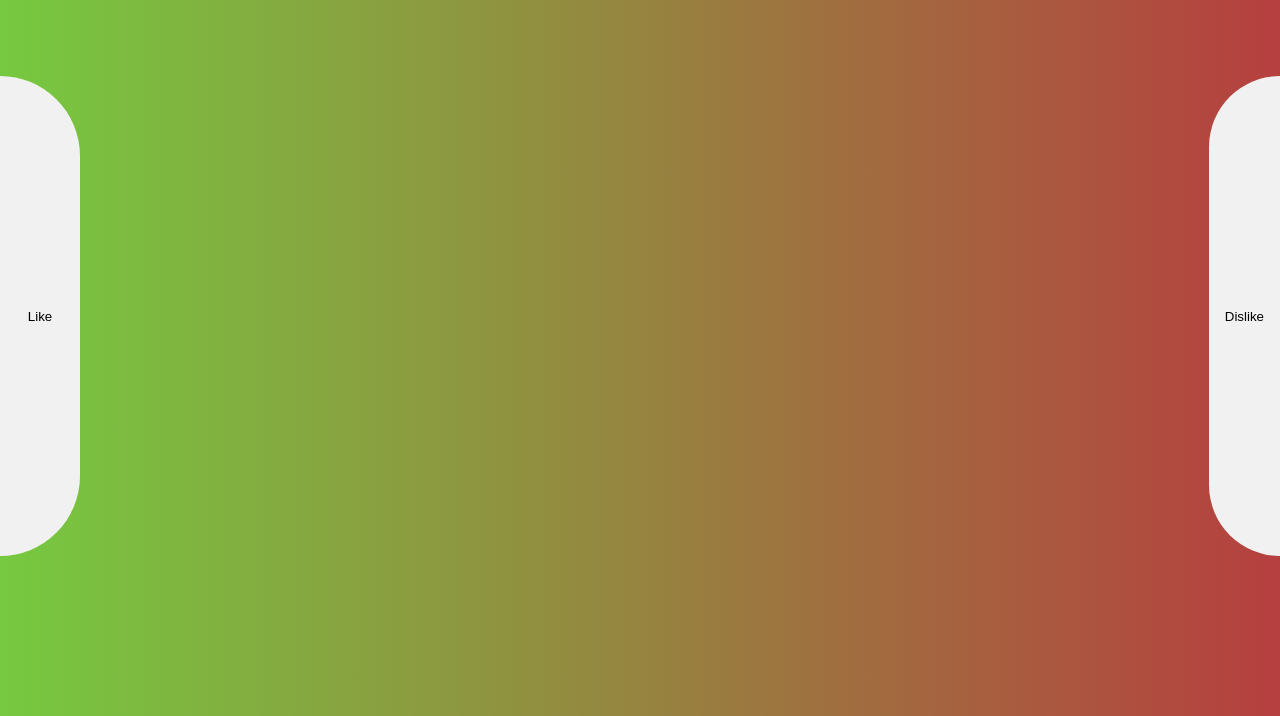
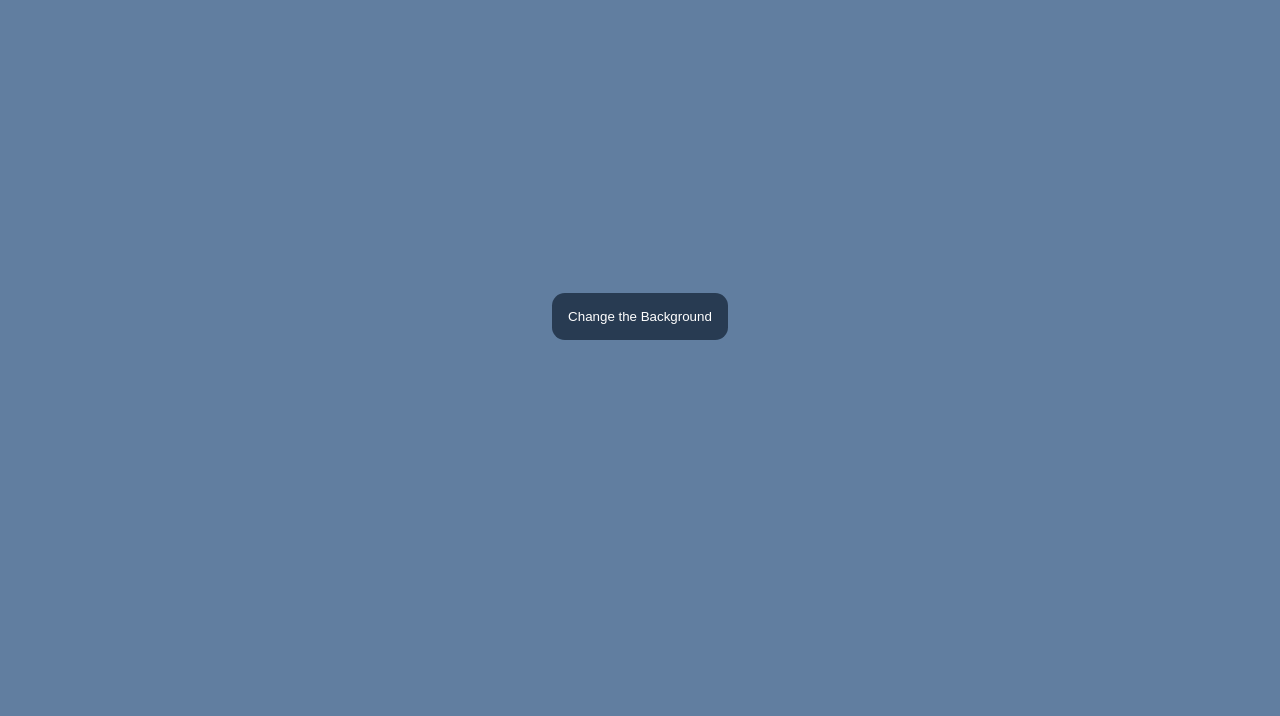
Before and after one commit to paxtonpaxy/gradient-background, a plain HTML site: page index.html in a window 1280 px wide. Shown: the part 84-800 px from the top of the page. Drawn offline with Linux system fonts and the light colour scheme.

Commit message:
added a button to change the colors

```diff
--- a/index.html
+++ b/index.html
@@ -1,32 +1,17 @@
 <!DOCTYPE html>
 <html lang="en">
   <head>
-  <meta charset="UTF-8">
-  <meta name="viewport" content="width=device-width, initial-scale=1.0">
-  <title>QR-code-generatot</title>
-  <link rel="stylesheet" href="style.css">
+    <meta charset="UTF-8" />
+    <meta name="viewport" content="width=device-width, initial-scale=1.0" />
+    <title>Change-background</title>
+    <link rel="stylesheet" href="style.css" />
   </head>
   <body>
-  <div class="main-div">
-    <div class="gradient-background">
-      <h1>Move the background-color</h1>
+    <div class="background" id="colorDiv">
       <div>
-          <button
-            class="btn btn-like"
-            onclick="like()"
-          >
-            <div> Like </div>
-            <div class="like-counter"></div>
+        <button id="changeColorButton" onclick="changeColorButton()">
+          Change the Background
         </button>
-
-          <button
-            class="btn btn-dislike"
-            onclick="dislike()"
-          >
-            <div> Dislike </div>
-            <div class="dislike-counter"></div>
-          </button>
-        </div>
       </div>
     </div>
     <script src="script.js"></script>
--- a/script.js
+++ b/script.js
@@ -1,17 +1,14 @@
 let likeCounter = 50;
 let dislikeCounter = 50;
 
-// like and dislike functions
-function like() {
-  console.log('like');
-  likeCounter++;
-  document.querySelector('.like-counter').innerHTML = likeCounter;
+function randomBackgroundColor() {
+  let background = document.getElementsByClassName("background")[0];
+
+  let randomColor = "#" + Math.floor(Math.random() * 16777215).toString(16);
+
+  background.style.backgroundColor = randomColor;
 }
 
-function dislike() {
-  console.log('dislike');
-  dislikeCounter++;
-  document.querySelector('.dislike-counter').innerHTML = dislikeCounter;
-}
-
-// style for the background color based on the counters
+document
+  .getElementById("changeColorButton")
+  .addEventListener("click", randomBackgroundColor);
--- a/style.css
+++ b/style.css
@@ -4,37 +4,29 @@
     box-sizing: border-box;
 }
 
-.btn {
+#changeColorButton {
     padding: 1rem;
-    background-color: #f1f1f1;
+    color: #fff;
+    background-color: rgb(40, 59, 82);
     border: none;
+    border-radius: 0.8rem;
     cursor: pointer;
-    height: 60%;
 }
 
-.btn-like {
-    position: absolute;
-    left: 0;
-    top: 20%;
-    width: 5rem;
-    border-top-right-radius: 10rem;
-    border-bottom-right-radius: 10rem;
+#changeColorButton:hover {
+    transition: all ease-in-out 100ms;
+    background-color: rgb(68, 99, 136);
+    border: 1px solid #fff;
+    box-shadow: 1px 2px 11px 5px #ffffff3d;
 }
 
-.btn-dislike {
-    position: absolute;
-    right: 0;
-    top: 20%;
-    border-top-left-radius: 10rem;
-    border-bottom-left-radius: 10rem;
+.background {
+    display: flex;
+    flex-direction: column;
+    align-items: center;
+    justify-content: center;
+    gap: 5rem;
+    height: 100dvh;
+    width: 100dvw;
+    background-color: rgb(97, 126, 160);
 }
-
-.gradient-background {
-    display: flex;
-    justify-content: center;
-    /* update the colot with JS */
-    background-image: linear-gradient(to right, rgb(118, 201, 64), rgb(182, 63, 63));
-    padding-top: 2rem;
-    height: 100dvh;
-    width: 100%;
-}
```
Lines whose indentation alone changed are shown as unchanged.
